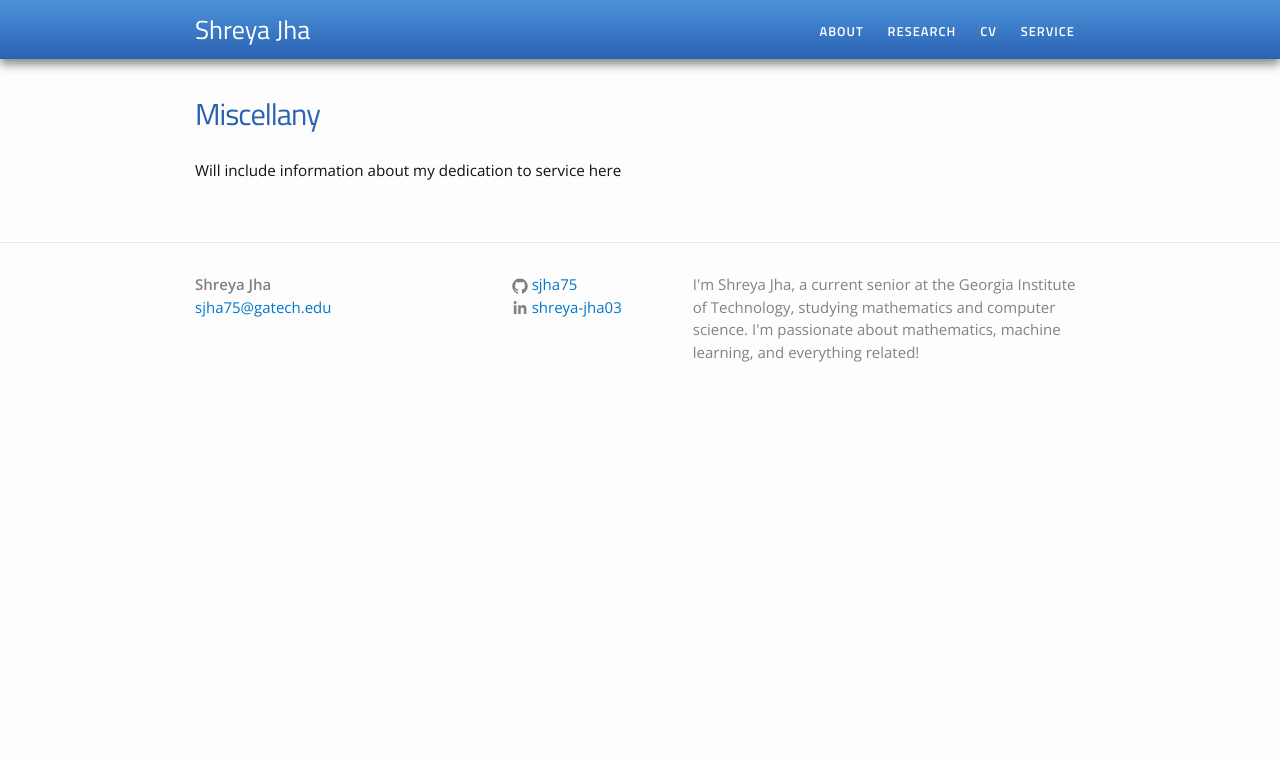
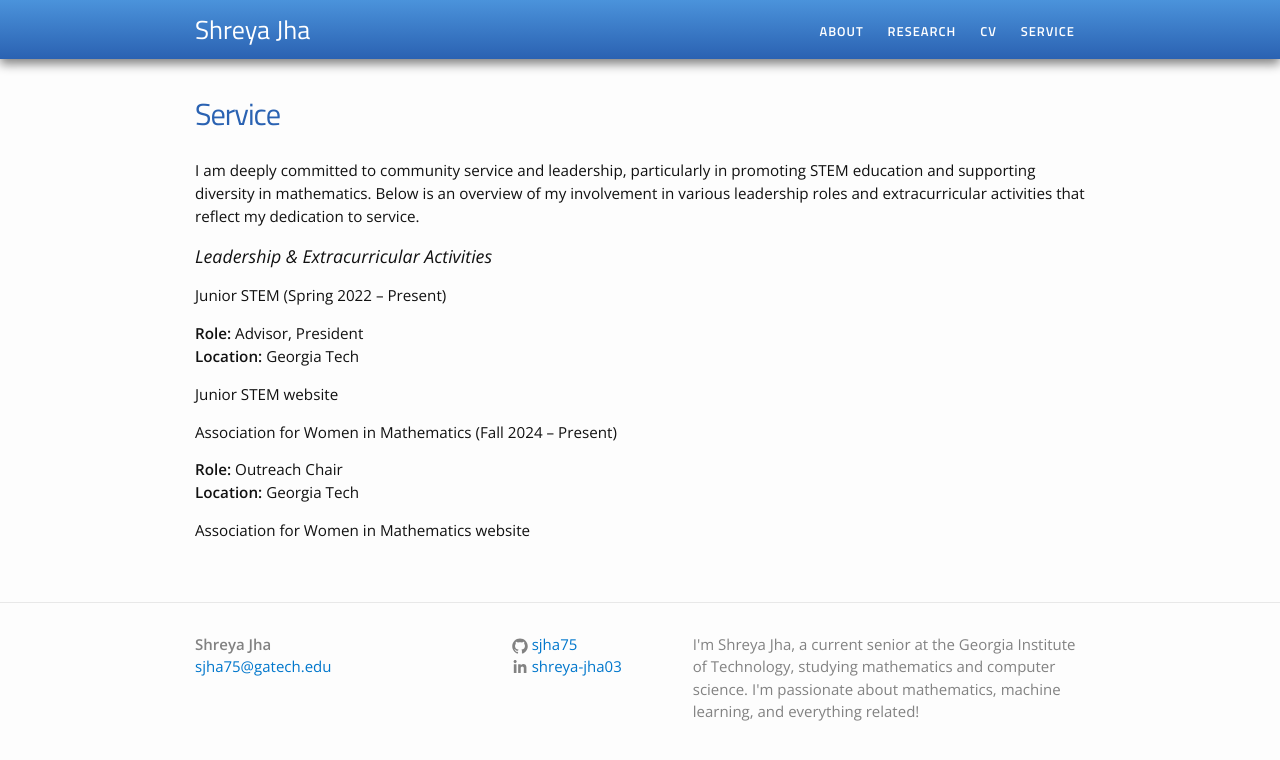
Before and after one commit to sjha75/sjha75.github.io, a Jekyll site: the page built from service.md, in a window 1280 px wide. Shown: the top 760 px of the page. Built offline with Jekyll 4.4.1, drawn with Linux system fonts in a browser that asks for light colours.

Commit message:
trying to fix this

```diff
--- a/service.md
+++ b/service.md
@@ -1,7 +1,22 @@
 ---
 layout: page
-title: Miscellany
+title: Service
 permalink: /service/
 ---
 
-Will include information about my dedication to service here
+
+I am deeply committed to community service and leadership, particularly in promoting STEM education and supporting diversity in mathematics. Below is an overview of my involvement in various leadership roles and extracurricular activities that reflect my dedication to service.
+
+### Leadership & Extracurricular Activities
+
+#### Junior STEM (Spring 2022 – Present)
+**Role:** Advisor, President
+**Location:** Georgia Tech
+
+Junior STEM website
+
+#### Association for Women in Mathematics (Fall 2024 – Present)
+**Role:** Outreach Chair
+**Location:** Georgia Tech
+
+Association for Women in Mathematics website
```
